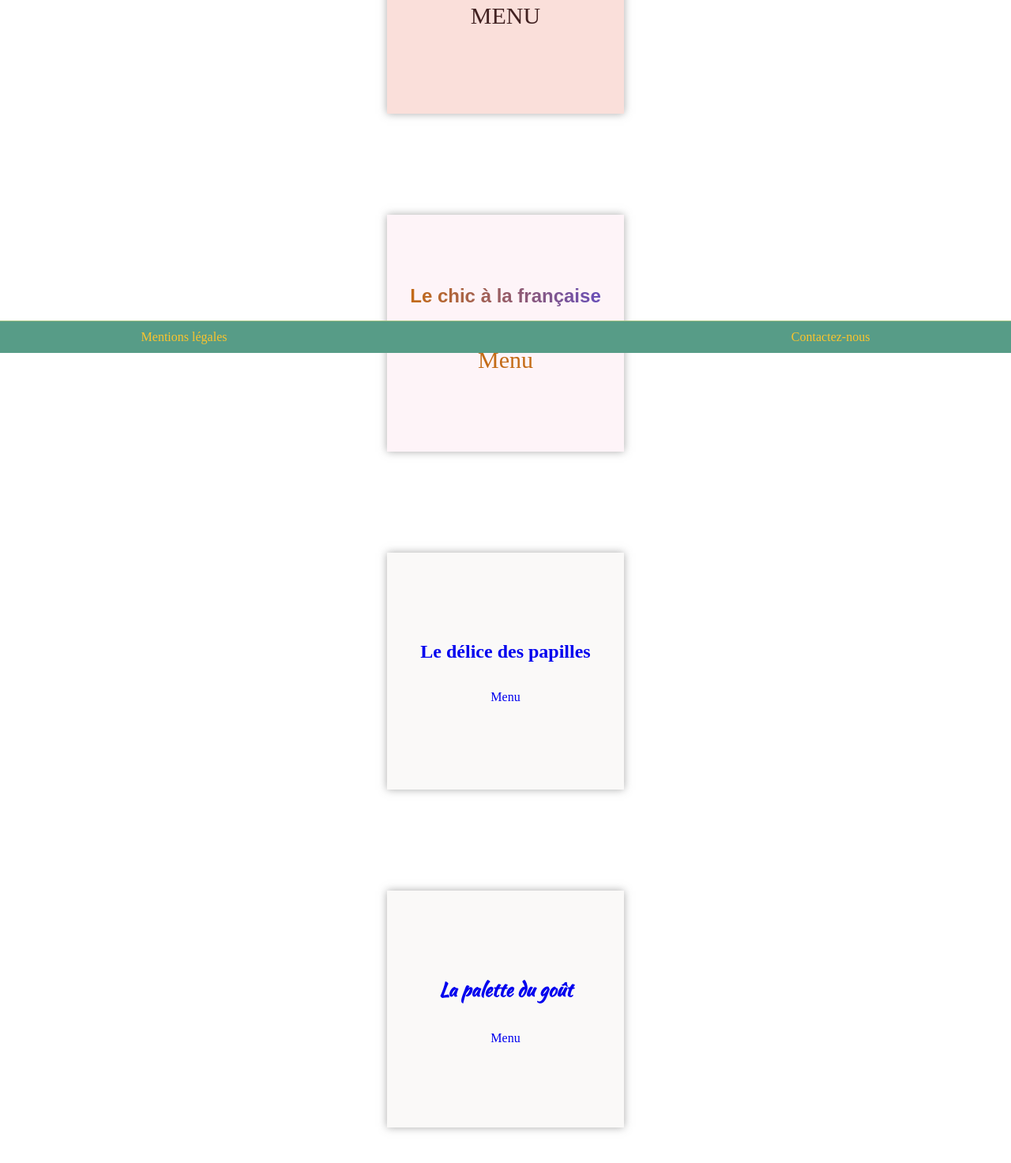
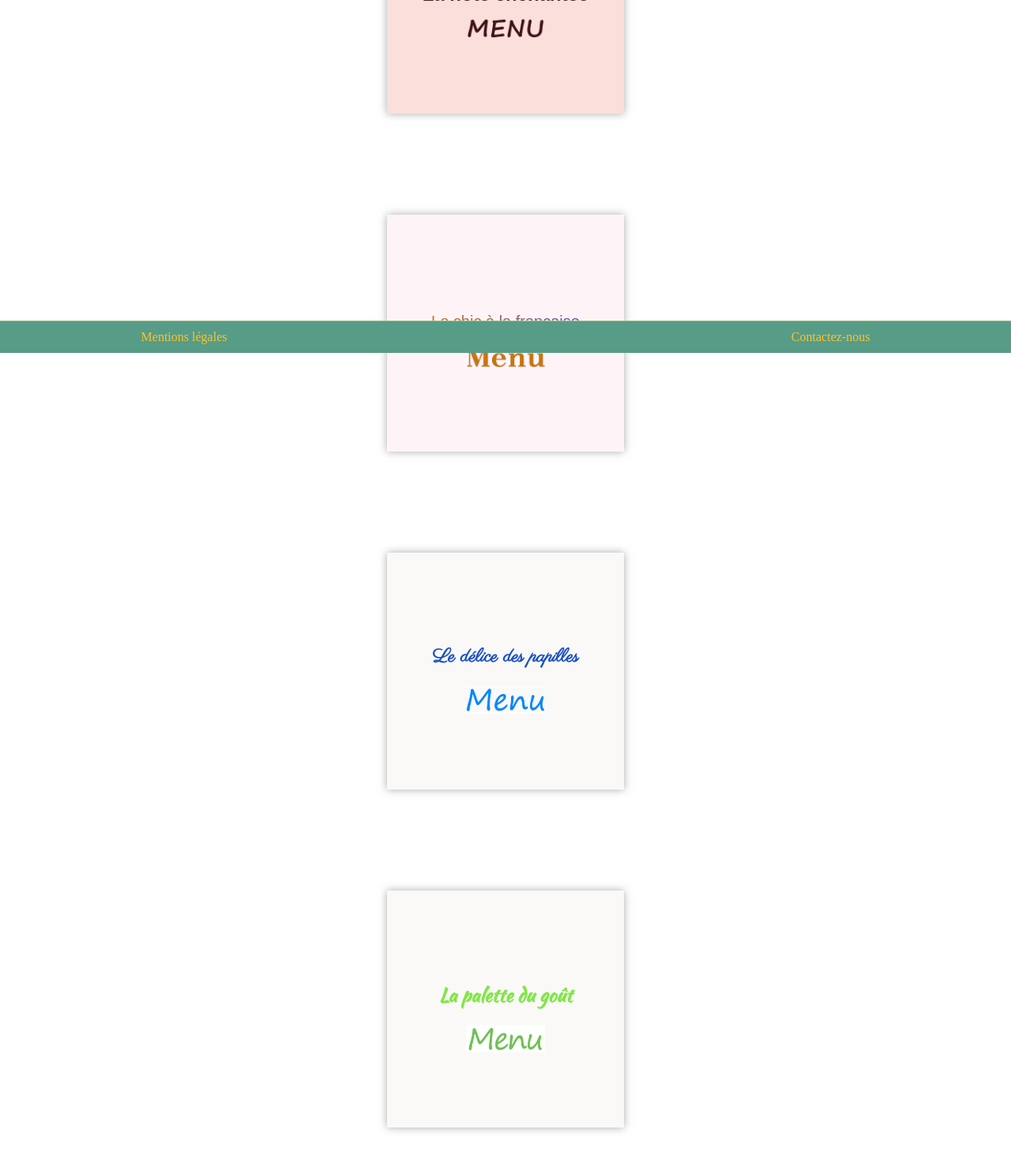
Before and after one commit to Karimachoui/oh-my-food, a plain HTML site: page html/index.html in a window 1280 px wide. Shown: the part 353-1826 px from the top of the page at 79% size. Drawn offline with Linux system fonts and the light colour scheme; a web font is replaced by a local one.

Commit message:
menus en mode img

```diff
--- a/html/index.html
+++ b/html/index.html
@@ -12,6 +12,7 @@
         <link href="https://fonts.googleapis.com/css?family=Devonshire&display=swap" rel="stylesheet">
         <link href="https://fonts.googleapis.com/css?family=Croissant+One&display=swap" rel="stylesheet">
         <link href="https://fonts.googleapis.com/css?family=Kaushan+Script&display=swap" rel="stylesheet">
+        <link href="https://fonts.googleapis.com/css?family=Parisienne&display=swap" rel="stylesheet">
         <title>Projet3</title>
 
 
@@ -34,25 +35,38 @@
 
             <section class="card card--one">
 
-                <a class="card__link" href="menu1.html"><img class="card__image" src="../images/note.jpg" alt="note de musique"><h2 class="card__title">La note enchantée</h2><p class="card__subtitle">MENU</p></a>
+                <a class="card__link" href="menu1.html">
+                    <img class="card__image" src="../images/note.jpg" alt="note de musique">
+                    <h2 class="card__title">La note enchantée</h2>
+                    <img class="card__subtitle" src="../images/menu1.png">
+                </a>
 
             </section>
 
             <section class="card card--two">
 
-                <a class="card__link" href="menu2.html"><h2 class="card__title">Le chic à la française</h2><p class="card__subtitle">Menu</p></a>
+                <a class="card__link" href="menu2.html">
+                    <h2 class="card__title">Le chic à la française</h2>
+                    <img class="card__subtitle" src="../images/menu2.png">
+                </a>
 
             </section>
 
             <section class="card card--three">
 
-                <a class="card__link" href="menu3.html"><h2 class="card__title">Le délice des papilles</h2><p class="card__subtitle">Menu</p></a>
+                <a class="card__link" href="menu3.html">
+                    <h2 class="card__title">Le délice des papilles</h2>
+                    <img class="card__subtitle" src="../images/menu3.png">
+                </a>
 
             </section>
 
             <section class="card card--four">
 
-                <a class="card__link" href="menu4.html"><h2 class="card__title">La palette du goût</h2><p class="card__subtitle">Menu</p></a>
+                <a class="card__link" href="menu4.html">
+                    <h2 class="card__title">La palette du goût</h2>
+                    <img class="card__subtitle" src="../images/menu4.png">
+                </a>
 
             </section>
 
--- a/sass/components/_images.scss
+++ b/sass/components/_images.scss
@@ -3,3 +3,7 @@
     height: 40px;
     margin-bottom: -20px;
 }
+
+.card__subtitle{
+    width: 100px;
+}
--- a/sass/layout/_main.scss
+++ b/sass/layout/_main.scss
@@ -36,19 +36,19 @@ main{
     background-color: #fef4f8;
     .card__title{
         font-family: 'Croissant One', sans-serif;
-        background: linear-gradient(to right, #c46b17, #684eb8);
+        font-size: 20px;
+        font-weight: 500;
+        background: linear-gradient(to right, #ca7424, #684eb8);
         -webkit-background-clip: text;
-        -webkit-text-fill-color: transparent;
-    }
-}
-
-.card--two .card__subtitle{
-    color: #c46b17;
-    font-size: 30px;
+        -webkit-text-fill-color: transparent;}
 }
 
 .card--three{
     background-color: #faf9f8;
+    .card__title{
+        font-family: 'Parisienne';
+        color: #1c51c2;
+    }
 }
 
 .card--four{
@@ -56,8 +56,6 @@ main{
     margin-bottom: 10%;
     .card__title{
         font-family: 'Kaushan Script', sans-serif;
-        .card__subtitle{
-            font-family: 'Segoe Print', sans-serif;
-        }
+        color: rgb(130, 230, 72);
     }
 }
```
Also changed, not shown: images/menu1.png (added), images/menu2.png (added), images/menu3.png (added), images/menu4.png (added), sass/style.css, 1 other file.
